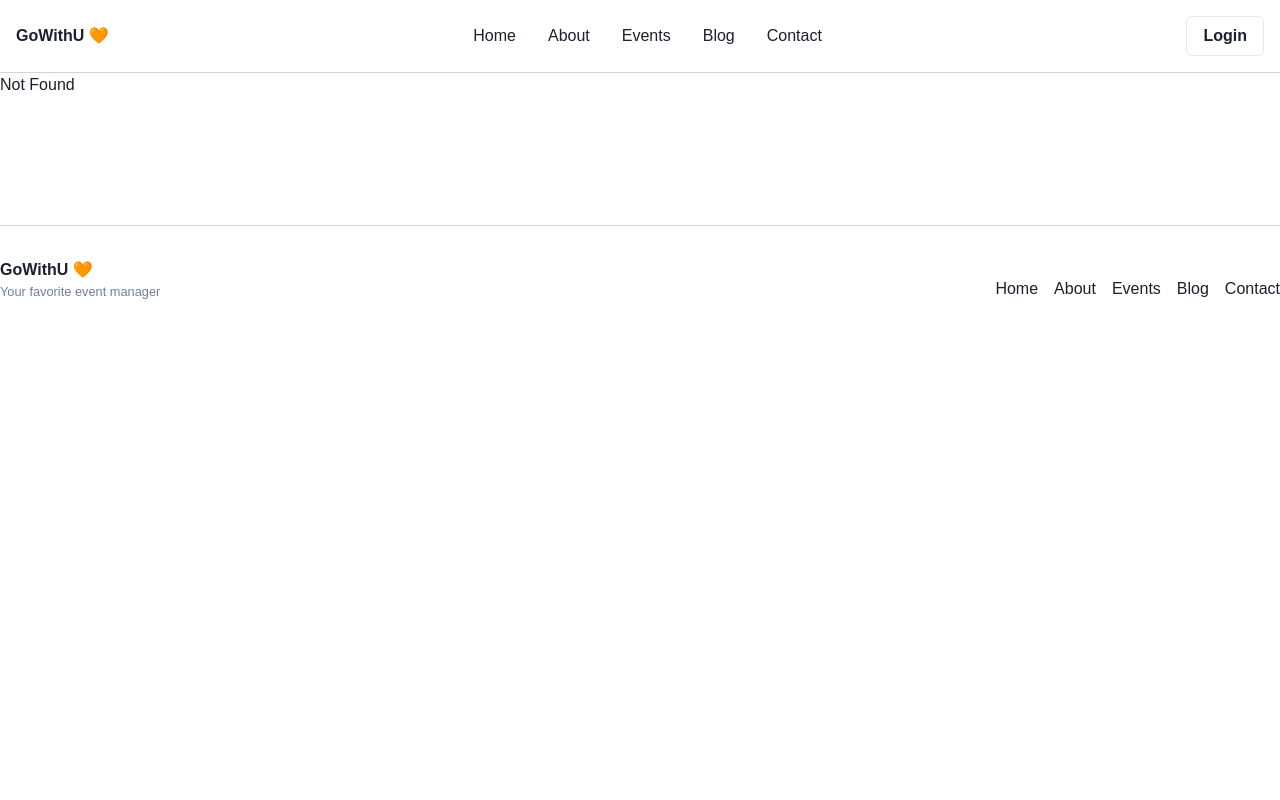
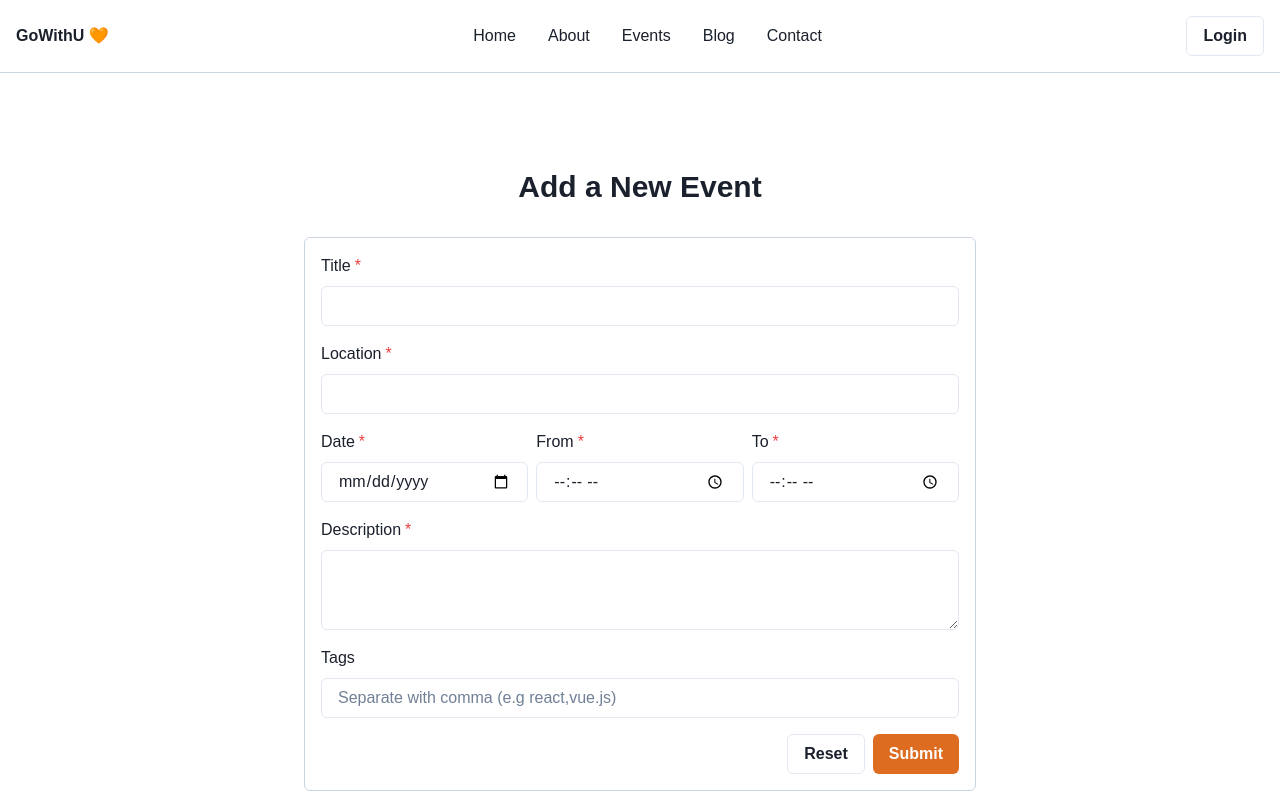
Before and after one commit to kalwabed/festika-workshop-2024, a React (Vite) app in the folder frontend/: page /new in a window 1280 px wide. Before the commit this address had no page. Shown: the top 800 px of the page. Built offline with nearby package versions, Linux system fonts and the light colour scheme.

Commit message:
feat: new event page

```diff
--- a/frontend/src/routeTree.gen.ts
+++ b/frontend/src/routeTree.gen.ts
@@ -17,6 +17,7 @@ import { Route as rootRoute } from './routes/__root'
 // Create Virtual Routes
 
 const SignupLazyImport = createFileRoute('/signup')()
+const NewLazyImport = createFileRoute('/new')()
 const LoginLazyImport = createFileRoute('/login')()
 const IndexLazyImport = createFileRoute('/')()
 
@@ -26,6 +27,11 @@ const SignupLazyRoute = SignupLazyImport.update({
   path: '/signup',
   getParentRoute: () => rootRoute,
 } as any).lazy(() => import('./routes/signup.lazy').then((d) => d.Route))
+
+const NewLazyRoute = NewLazyImport.update({
+  path: '/new',
+  getParentRoute: () => rootRoute,
+} as any).lazy(() => import('./routes/new.lazy').then((d) => d.Route))
 
 const LoginLazyRoute = LoginLazyImport.update({
   path: '/login',
@@ -55,6 +61,13 @@ declare module '@tanstack/react-router' {
       preLoaderRoute: typeof LoginLazyImport
       parentRoute: typeof rootRoute
     }
+    '/new': {
+      id: '/new'
+      path: '/new'
+      fullPath: '/new'
+      preLoaderRoute: typeof NewLazyImport
+      parentRoute: typeof rootRoute
+    }
     '/signup': {
       id: '/signup'
       path: '/signup'
@@ -70,6 +83,7 @@ declare module '@tanstack/react-router' {
 export const routeTree = rootRoute.addChildren({
   IndexLazyRoute,
   LoginLazyRoute,
+  NewLazyRoute,
   SignupLazyRoute,
 })
 
@@ -83,6 +97,7 @@ export const routeTree = rootRoute.addChildren({
       "children": [
         "/",
         "/login",
+        "/new",
         "/signup"
       ]
     },
@@ -92,6 +107,9 @@ export const routeTree = rootRoute.addChildren({
     "/login": {
       "filePath": "login.lazy.tsx"
     },
+    "/new": {
+      "filePath": "new.lazy.tsx"
+    },
     "/signup": {
       "filePath": "signup.lazy.tsx"
     }
--- /dev/null
+++ b/frontend/src/routes/new.lazy.tsx
@@ -0,0 +1,68 @@
+import { Box, Button, FormControl, FormLabel, HStack, Heading, Input, Textarea, VStack } from '@chakra-ui/react'
+import { createLazyFileRoute } from '@tanstack/react-router'
+
+export const Route = createLazyFileRoute('/new')({
+  component: NewEventPage,
+})
+
+function NewEventPage() {
+  return (
+    <Box mt={24} w="full">
+      <Heading fontSize="3xl" mb={8} textAlign="center">
+        Add a New Event
+      </Heading>
+      <VStack
+        as="form"
+        padding={4}
+        rounded="md"
+        align="end"
+        gap={4}
+        border="1px solid"
+        borderColor="gray.300"
+        maxW="2xl"
+        mx="auto"
+        w="full"
+      >
+        <FormControl isRequired>
+          <FormLabel>Title</FormLabel>
+          <Input />
+        </FormControl>
+        <FormControl isRequired>
+          <FormLabel>Location</FormLabel>
+          <Input />
+        </FormControl>
+        <HStack w="full">
+          <FormControl isRequired>
+            <FormLabel>Date</FormLabel>
+            <Input type="date" />
+          </FormControl>
+          <FormControl isRequired>
+            <FormLabel>From</FormLabel>
+            <Input type="time" />
+          </FormControl>
+          <FormControl isRequired>
+            <FormLabel>To</FormLabel>
+            <Input type="time" />
+          </FormControl>
+        </HStack>
+        <FormControl isRequired>
+          <FormLabel>Description</FormLabel>
+          <Textarea />
+        </FormControl>
+        <FormControl>
+          <FormLabel>Tags</FormLabel>
+          <Input placeholder="Separate with comma (e.g react,vue.js)" />
+        </FormControl>
+
+        <HStack>
+          <Button variant="outline" type="reset">
+            Reset
+          </Button>
+          <Button colorScheme="orange" type="submit">
+            Submit
+          </Button>
+        </HStack>
+      </VStack>
+    </Box>
+  )
+}
```
